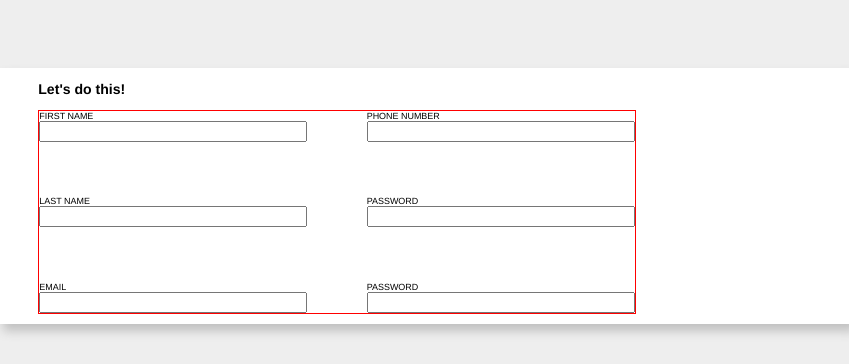
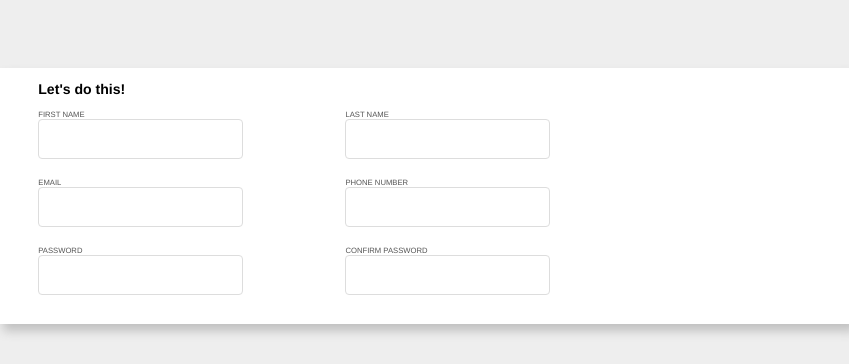
Before and after one commit to justyoberg/sign-up-form, a plain HTML site: page index.html in a window 1280 px wide. Shown: the part 204-568 px from the top of the page, 431-1280 px from the left. Drawn offline with Linux system fonts and the light colour scheme.

Commit message:
Fix form element positions and remove some CSS

```diff
--- a/index.html
+++ b/index.html
@@ -36,7 +36,6 @@
       <p>Let's do this!</p>
       <form action="#">
 
-          <div class="form-left">
             <div class="form-item">
               <label for="first-name">FIRST NAME</label>
               <input type="text" id="first-name" name="first-name">
@@ -49,10 +48,6 @@
               <label for="email">EMAIL</label>
               <input type="email" id="email" name="email">
             </div>
-          </div>
-
-
-          <div class="form-right">
             <div class="form-item">
               <label for="phone">PHONE NUMBER</label>
               <input type="tel" id="phone" name="phone">
@@ -62,10 +57,9 @@
               <input type="password" id="password" name="password">
             </div>
             <div class="form-item">
-              <label for="confirmation">PASSWORD</label>
+              <label for="confirmation">CONFIRM PASSWORD</label>
               <input type="password" id="confirmation">
             </div>
-          </div>
 
       </form>
     </div>
--- a/styles.css
+++ b/styles.css
@@ -17,10 +17,9 @@ p {
 form {
   display: flex;
   justify-content: space-between;
-  border: 1px solid red;
-  border-collapse: collapse;
+  flex-wrap: wrap;
   height: 80%;
-  width: 70%;
+  width: 60%;
   margin-left: 5%;
 }
 
@@ -42,27 +41,19 @@ a {
 }
 
 input {
-
-}
-
-.form-left {
-  display: flex;
-  flex-direction: column;
-  justify-content: space-between;
-  width: 45%;
-}
-
-.form-right {
-  display: flex;
-  flex-direction: column;
-  justify-content: space-between;
-  width: 45%;
+  outline: none;
+  height: 40px;
+  border: 1px solid #ddd;
+  border-radius: 4px;
+  font-size: 0.6vw;
 }
 
 .form-item {
   display: flex;
   flex-direction: column;
-  font-size: 0.7vw;
+  width: 40%;
+  font-size: 0.6vw;
+  color: #555;
 }
 
 a:hover {
```
